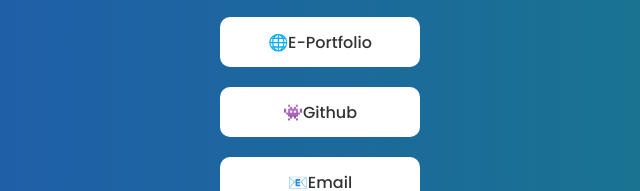
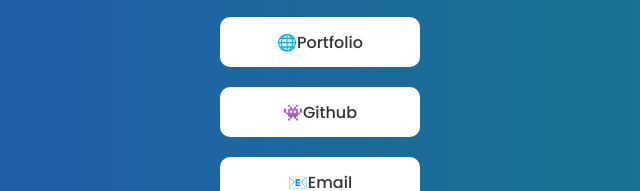
Before and after one commit to ahmedbazina/Linktree-clone, a plain HTML site: page index.html in a window 1280 px wide. Shown: the part 466-657 px from the top of the page, 320-960 px from the left. Drawn offline with Linux system fonts and the light colour scheme.

Commit message:
Update index.html

```diff
--- a/index.html
+++ b/index.html
@@ -24,7 +24,7 @@
             <button>🤝🏼linkedin</button>
         </a>
         <a href="https://ahmedbazina.com" target="_blank">
-            <button>🌐E-Portfolio</button>
+            <button>🌐Portfolio</button>
         </a>
         <a href="https://github.com/ahmedbazina" target="_blank">
             <button>👾Github</button>
```
